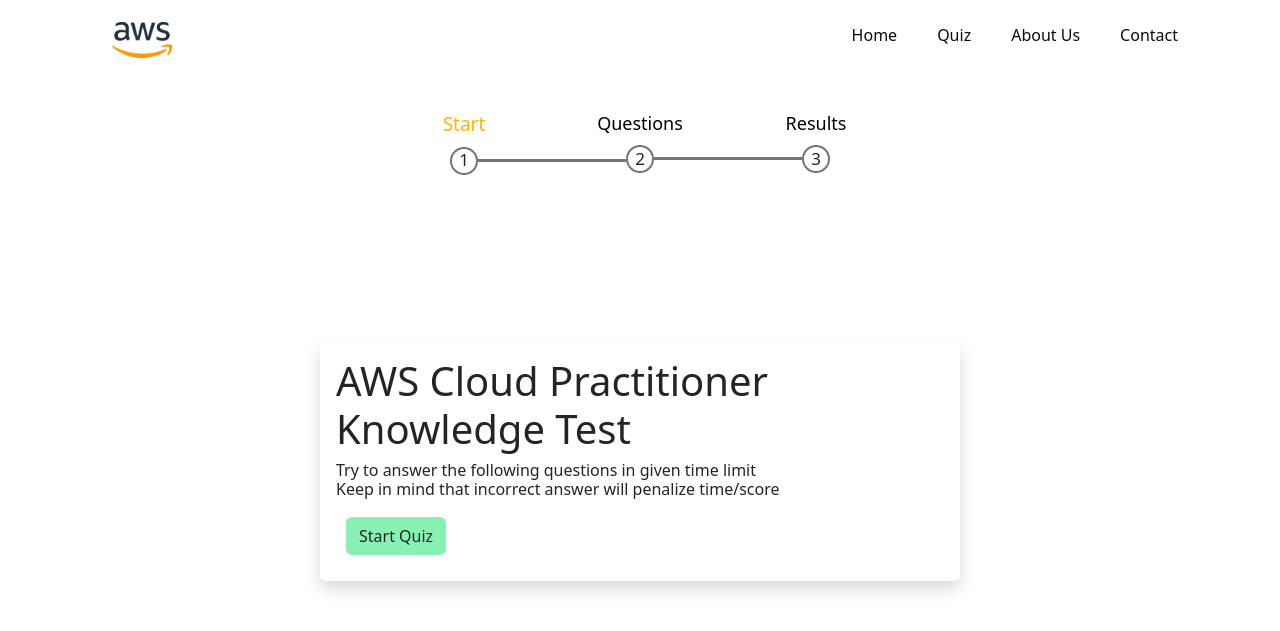
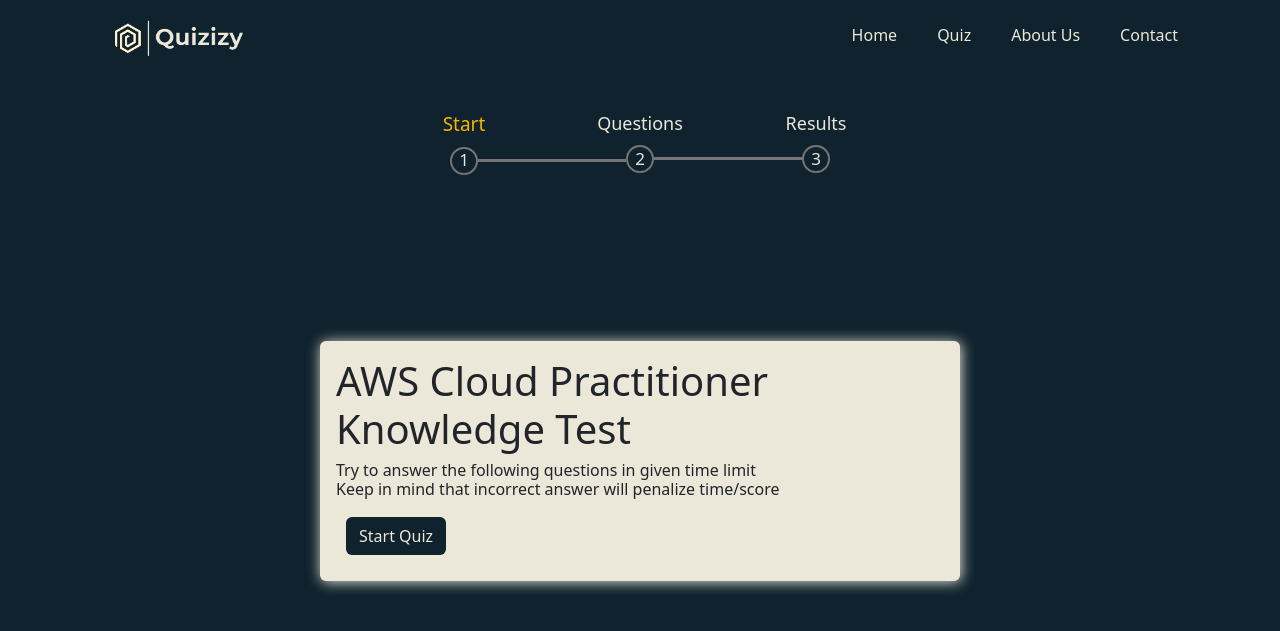
Before and after one commit to Mahfoudi-Fahd/AWS-Cloud-Practitioner-Knowledge-Test---Backend, a PHP site: page / in a window 1280 px wide. Shown: the top 631 px of the page. Run offline with PHP 8.4, Linux system fonts and the light colour scheme; data that the repository does not hold is empty.

Commit message:
editing colors and style

```diff
--- a/assets/css/main.css
+++ b/assets/css/main.css
@@ -1,14 +1,16 @@
 @import url("https://fonts.googleapis.com/css?family=Poppins&display=swap");
 body {
+  background: #0F222D !important;
   font-family: "Poppins";
 }
 
 .navigation {
   height: 70px;
-  background: #fff;
+  background: none;
 }
 
 .nav-container {
+  background: none;
   max-width: 1000px;
   margin: 0 auto;
 }
@@ -48,8 +50,8 @@ nav ul li a {
   display: block;
   padding: 10px 20px 0 20px;
   line-height: 50px;
-  background: #fff;
-  color: #0c0c0c;
+  background: none;
+  color: #EBE7D9 !important;
   text-decoration: none;
 }
 nav ul li a::before {
@@ -97,6 +99,7 @@ nav ul li ul li a {
     margin: 2px !important;
   }
   .nav-mobile {
+    background: none;
     display: block;
   }
   nav {
@@ -168,8 +171,8 @@ nav ul li ul li a {
   }
 }
 .btn {
-  background: rgba(93, 235, 152, 0.7333333333) !important;
-  color: #fff;
+  background: #0F222D !important;
+  color: #EBE7D9 !important;
   margin: 10px;
 }
 .btn:hover {
@@ -177,6 +180,8 @@ nav ul li ul li a {
 }
 
 #div1 {
+  box-shadow: 1px 1px 14px #EBE7D9 !important;
+  background: #EBE7D9 !important;
   margin-top: 3rem;
 }
 #div1 #ques {
@@ -184,11 +189,15 @@ nav ul li ul li a {
   font-size: xx-large;
 }
 #div1 button {
+  background: #0F222D !important;
+  color: #EBE7D9;
   font-size: large;
   text-align: center;
 }
 
 #note {
+  box-shadow: 1px 1px 14px #EBE7D9 !important;
+  background: #EBE7D9 !important;
   margin-top: 10rem;
 }
 
@@ -259,6 +268,7 @@ nav ul li ul li a {
   }
 }
 .progress-bar .step .bullet span {
+  color: #EBE7D9;
   position: absolute;
   bottom: 2%;
   left: 50%;
@@ -282,7 +292,7 @@ nav ul li ul li a {
 .progress-bar p {
   font-weight: 500;
   font-size: 18px;
-  color: #000;
+  color: #EBE7D9;
   margin-bottom: 8px;
 }
 .progress-bar p.active {
--- a/assets/css/main.scss
+++ b/assets/css/main.scss
@@ -10,15 +10,17 @@ $link-hover-color: #f8b500;
 @import url('https://fonts.googleapis.com/css?family=Poppins&display=swap');
 
 body {
+  background: #0F222D !important;
   font-family: 'Poppins';
 }
 
 .navigation {
   height: $nav-height;
-  background: $nav-background;
+  background: none;
 }
 
 .nav-container {
+  background: none;
   max-width: $content-width;
   margin: 0 auto;
 }
@@ -46,6 +48,7 @@ body {
 }
 
 nav {
+
   float: right;
 
   ul {
@@ -61,8 +64,8 @@ nav {
         display: block;
         padding: 10px 20px 0 20px;
         line-height: 50px;
-        background: $nav-background;
-        color: $nav-font-color;
+        background: none;
+        color: #EBE7D9 !important;
         text-decoration: none;
 
 
@@ -126,6 +129,7 @@ nav {
   }
 
   .nav-mobile {
+    background: none;
     display: block;
   }
 
@@ -144,6 +148,7 @@ nav {
           line-height: 20px;
 
           &:hover::before {
+
             width: 20%;
           }
         }
@@ -161,6 +166,7 @@ nav {
 }
 
 #nav-toggle {
+
   position: absolute;
   left: 18px;
   top: 22px;
@@ -221,12 +227,14 @@ nav {
     background-color: $link-hover-color !important;
   }
 
-  background: #5deb98bb !important;
-  color: $nav-background;
+  background: #0F222D !important;
+  color: #EBE7D9 !important;
   margin:10px;
 }
 
 #div1 {
+  box-shadow: 1px 1px 14px #EBE7D9!important;
+  background: #EBE7D9 !important;
   margin-top: 3rem;
 
   #ques {
@@ -235,12 +243,16 @@ nav {
   }
 
   button {
+    background: #0F222D !important;
+    color: #EBE7D9;
     font-size: large;
     text-align: center;
   }
 }
 
 #note {
+  box-shadow: 1px 1px 14px #EBE7D9!important;
+  background: #EBE7D9 !important;
   margin-top: 10rem;
 }
 
@@ -313,7 +325,7 @@ nav {
 
       }
 
-      span {
+      span { color: #EBE7D9;
         position: absolute;
         bottom: 2%;
         left: 50%;
@@ -349,7 +361,7 @@ nav {
   p {
     font-weight: 500;
     font-size: 18px;
-    color: #000;
+    color: #EBE7D9;
     margin-bottom: 8px;
 
     &.active {
--- a/assets/js/scripts.js
+++ b/assets/js/scripts.js
@@ -95,6 +95,8 @@ submitBtn.addEventListener("click", function(){
 
 
 
+// ajax
+
 let questions=[];
 getData() ;
 function getData(){
@@ -103,7 +105,6 @@ function getData(){
 
     if (this.readyState == 4 && this.status == 200) {
       questions = JSON.parse(aj.responseText);
-      // console.log(questions);
       show()
     }
   }
--- a/index.php
+++ b/index.php
@@ -34,7 +34,7 @@
         <div class="container">
             <div class="brand">
                 <!-- <a href="index.html"><i class="fa fa-amazon"></i>QUIZIZY</a> -->
-                <img src="assets/img/amazon.png" style="height: 5rem;" alt="amazon">
+                <img src="assets/img/logo.png" style="height: 5rem;" alt="logo">
             </div>
             <nav>
                 <div class="nav-mobile">
@@ -42,7 +42,7 @@
                 </div>
                 <ul class="nav-list">
                     <li><a href="pages/home.html">Home</a></li>
-                    <li><a href="index.html">Quiz</a></li>
+                    <li><a href="index.php">Quiz</a></li>
                     <li><a href="#!">About Us</a></li>
                     <li><a href="#!">Contact</a></li>
                 </ul>
@@ -109,7 +109,7 @@
 
 
 
-        <div id="page" class="res container col-md-6 shadow p-3 mb-5 bg-white rounded">
+        <div id="page" class="res container col-md-6 shadow p-3 mb-5 rounded">
             <h1>All Done !!!</h1>
             <h6>Your score is <span id="score"></span>/100</h6><br />
             <p>Click Submit To see the Questions's explication </p>
@@ -195,6 +195,9 @@
                 )
             }
         }
+
+
+
 function results(){
 
 
--- a/pages/home.html
+++ b/pages/home.html
@@ -21,7 +21,7 @@
     <div class="container">
         <div class="brand">
             <!-- <a href="index.html"><i class="fa fa-amazon"></i>QUIZIZY</a> -->
-            <img src="../assets/img/amazon.png" style="height: 5rem;" alt="amazon">
+            <img src="../assets/img/logo.png" style="height: 5rem;" alt="amazon">
         </div>
         <nav>
             <div class="nav-mobile">
@@ -29,7 +29,7 @@
             </div>
             <ul class="nav-list">
                 <li><a href="home.html">Home</a></li>
-                <li><a href="../index.html">Quiz</a></li>
+                <li><a href="../index.php">Quiz</a></li>
                 <li><a href="#!">About Us</a></li>
                 <li><a href="#!">Contact</a></li>
             </ul>
```
Also changed, not shown: assets/img/logo.png (added), assets/img/logo1.png (added), 1 other file.
